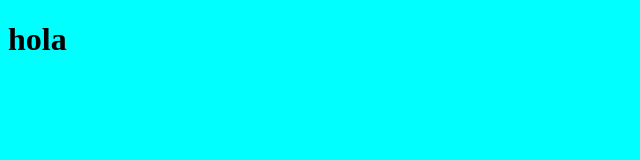
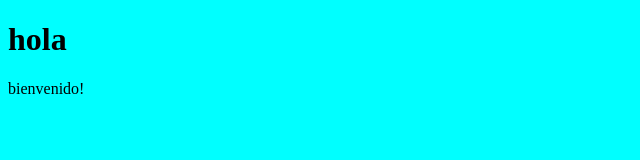
Before and after one commit to fedevelho/ProyectoVenta, a plain HTML site: page index.html in a window 1280 px wide. Shown: the whole page, without its empty margins (0-640 px from the left). Drawn offline with Linux system fonts and the light colour scheme.

Commit message:
Update index.html

```diff
--- a/index.html
+++ b/index.html
@@ -8,6 +8,7 @@
 </head>
 <body>
     <h1>hola</h1>
+    <p>bienvenido!</p>
 
     <script src="main.js"></script>
 </body>
```
